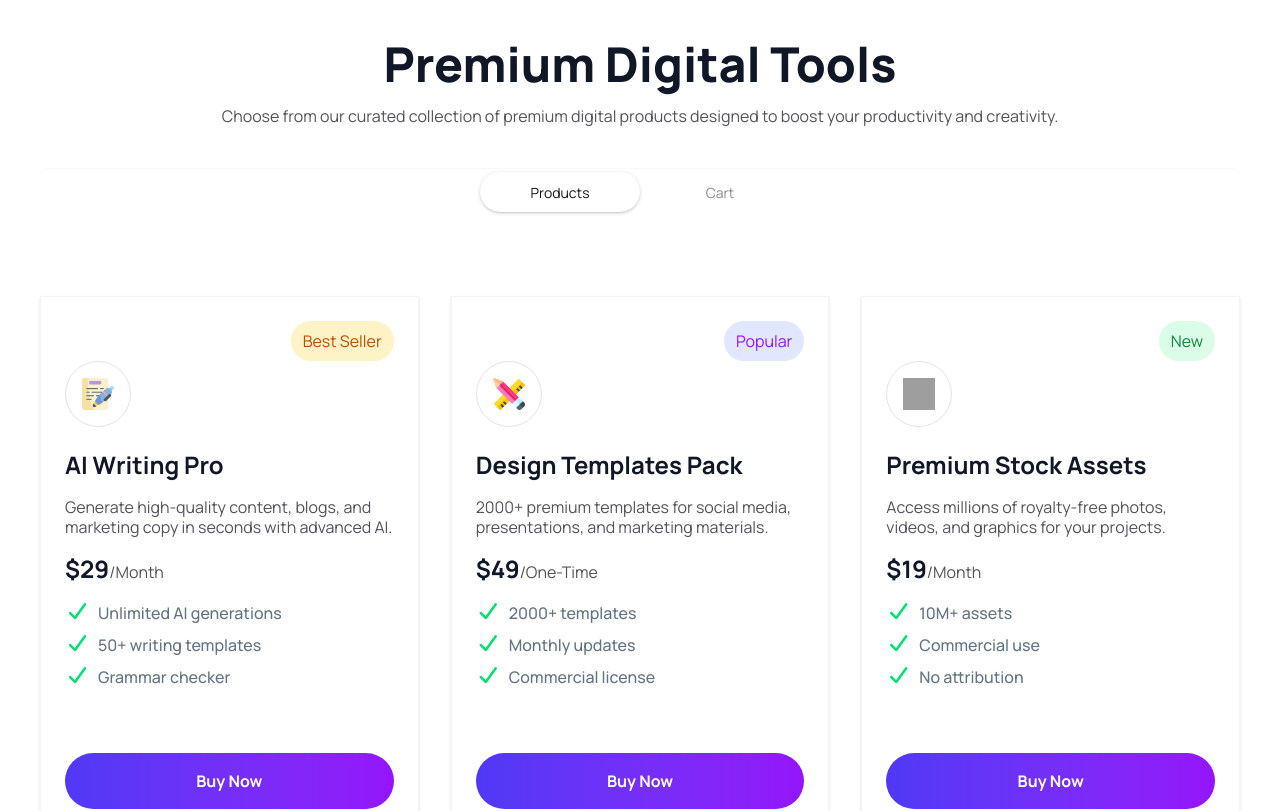
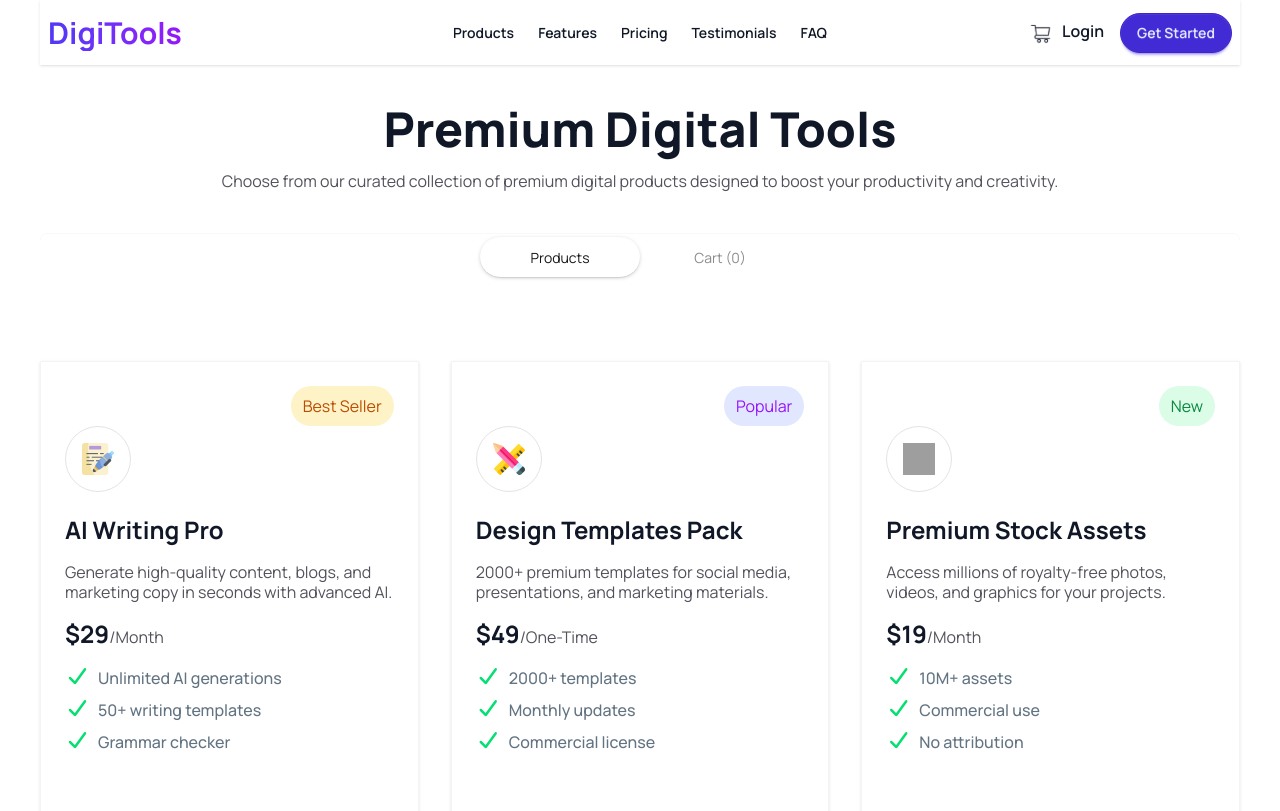
Before and after one commit to TasnimaTabassumTima/digitools-platform, a React (Vite) app: page / in a window 1280 px wide. Shown: the top 811 px of the page. Built offline with nearby package versions, Linux system fonts and the light colour scheme; grey boxes are pictures that could not be loaded.

Commit message:
Tostify, cart delete button, payment button is added

```diff
--- a/package.json
+++ b/package.json
@@ -13,6 +13,7 @@
     "@tailwindcss/vite": "^4.2.2",
     "react": "^19.2.4",
     "react-dom": "^19.2.4",
+    "react-toastify": "^11.0.5",
     "tailwindcss": "^4.2.2"
   },
   "devDependencies": {
--- a/src/App.jsx
+++ b/src/App.jsx
@@ -26,11 +26,11 @@ function App() {
   return (
     <>
       <div className=''>
-        {/* <div className="max-w-[1200px] mx-auto">
-          <Navbar />
+        <div className="max-w-[1200px] mx-auto">
+          <Navbar carts = {carts}/>
         </div>
 
-        <div className="max-w-[1200px] mx-auto py-20">
+        {/* <div className="max-w-[1200px] mx-auto py-20">
           <Banner />
         </div>
 
@@ -39,7 +39,7 @@ function App() {
         </div> */}
 
         <div className="max-w-[1200px] mx-auto ">
-          <Tools setHide={setHide} />
+          <Tools setHide={setHide} carts = {carts}/>
         </div>
 
         {
@@ -54,7 +54,7 @@ function App() {
         }
 
 
-         <div className="max-w-[1200px] mx-auto py-28">
+         {/* <div className="max-w-[1200px] mx-auto py-28">
           <Step />
         </div>
 
@@ -68,7 +68,7 @@ function App() {
 
         <div className="bg-[#101727]">
           <Footer />
-        </div>
+        </div> */}
 
       </div>
     </>
--- a/src/Components/AddedCard.jsx
+++ b/src/Components/AddedCard.jsx
@@ -1,9 +1,16 @@
-import React from 'react';
+import React, { cacheSignal } from 'react';
+import { toast } from 'react-toastify';
 
 const AddedCard = ({ carts, setCarts }) => {
     const totalPrice = carts.reduce((sum, item) => sum + item.price, 0);
     const handlePayment = () => {
         setCarts([]);
+        toast.success("Payment Successfull");
+    }
+    const handleDelete = (item) => {
+        const filtered = carts.some(dltItem => dltItem.id !== item.id)
+        setCarts(filtered);
+        toast.success("Product deleted");
     }
     return (
         <div className="max-w-[1200px] mx-auto p-10 space-y-6 border border-zinc-50 shadow">
@@ -25,7 +32,7 @@ const AddedCard = ({ carts, setCarts }) => {
                                                 <span>${item.price}</span>
                                             </div>
                                         </div>
-                                        <button className='text-[#FF3980] font-bold'>
+                                        <button onClick={() => handleDelete(item)} className='text-[#FF3980] font-bold'>
                                             Remove
                                         </button>
                                     </div>
--- a/src/Components/Card.jsx
+++ b/src/Components/Card.jsx
@@ -1,11 +1,30 @@
 import React, { useState } from 'react';
+import { toast } from 'react-toastify';
 
 const Card = ({data, carts, setCarts}) => {
     const [isClicked, setIsClicked] = useState(false);
     const handleClicked = () => {
-        // isClicked === false && setCarts([...carts, data]);
         setIsClicked(isClicked === true ? false : true);
-        setCarts([...carts, data])
+        /* let exists = carts.some(cartItem => cartItem.id !== data.id)
+        if(exists === false && isClicked === false){
+            setCarts([...carts, data]);
+            toast.success("Product Added to Cart");
+            exists = true;
+        }
+        else{
+            toast.error("Product already exist in the cart");
+        } */
+        // setIsClicked(exists === false && setCarts([...carts, data]));
+        const isFind = carts.find(item => item.id === data.id);
+
+        if(isClicked === true) {
+            toast.error("Product already exist in the cart");
+        }
+        else {
+            toast.success("Product Added to Cart");
+            // setCarts([...carts, data])
+        }
+
     }
 
 
--- a/src/Components/Navbar.jsx
+++ b/src/Components/Navbar.jsx
@@ -1,6 +1,6 @@
 import React from 'react';
 import cartIcon from '../assets/cart.png';
-const Navbar = () => {
+const Navbar = ({ carts }) => {
     return (
         <div className="navbar bg-base-100 shadow-sm">
             <div className="navbar-start">
@@ -29,7 +29,12 @@ const Navbar = () => {
             </div>
             <div className="navbar-end gap-4">
                 <div className='flex gap-2'>
-                    <img className='text-[#101727] w-7 h-7 cursor-pointer' src={cartIcon} alt="" />
+                    <div className='relative'>
+                        {
+                        carts.length > 0 && <span className='bg-red-600 text-white rounded-[50%] h-4 w-4 flex justify-center items-center text-[9px] absolute left-4 -top-1'>{carts.length}</span>
+                        }
+                        <img className='text-[#101727] w-7 h-7 cursor-pointer' src={cartIcon} alt="" />
+                    </div>
                     <p className='font-semibold text-[#101727] cursor-pointer'>Login</p>
                 </div>
                 <a className="btn btn-primary rounded-full cursor-pointer">Get Started</a>
--- a/src/Components/Tools.jsx
+++ b/src/Components/Tools.jsx
@@ -1,6 +1,6 @@
 import React, { useState } from 'react';
 
-const Tools = ({setHide}) => {
+const Tools = ({setHide, carts}) => {
     const [activeTab, setActiveTab] = useState("Products");
     const handleTab = (value) => {
         setActiveTab(value);
@@ -19,7 +19,7 @@ const Tools = ({setHide}) => {
                 handleTab("Products")
                 }/>
 
-                <input type="radio" name="my_tabs_1" className="tab rounded-full w-40" aria-label="Cart"
+                <input type="radio" name="my_tabs_1" className="tab rounded-full w-40" aria-label={`Cart (${carts.length})`}
                 onClick={() =>
                 handleTab("Cart")
                 }/>
--- a/src/main.jsx
+++ b/src/main.jsx
@@ -1,10 +1,12 @@
-import { StrictMode } from 'react'
-import { createRoot } from 'react-dom/client'
-import './index.css'
-import App from './App.jsx'
+import { StrictMode } from 'react';
+import { createRoot } from 'react-dom/client';
+import './index.css';
+import App from './App.jsx';
+ import { ToastContainer, toast } from 'react-toastify';
 
 createRoot(document.getElementById('root')).render(
-  // <StrictMode>
+  <StrictMode>
     <App />
-  // </StrictMode>,
+    <ToastContainer />
+  </StrictMode>,
 )
```
Also changed, not shown: 1 other file (tests, documents, lock files or other folders).
